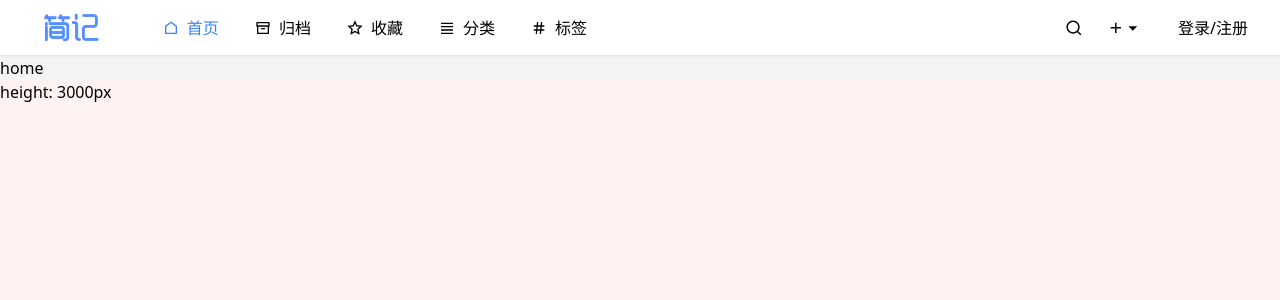
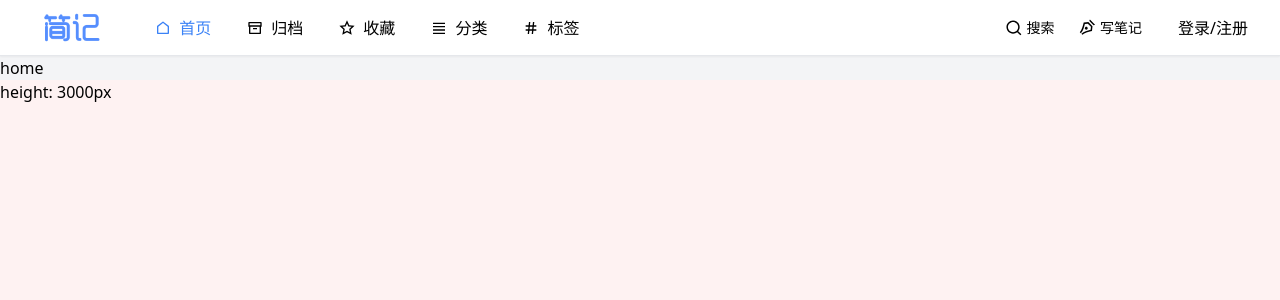
Before and after one commit to lorzzn/jianji-web, a React (Vite) app: page / in a window 1280 px wide. Shown: the top 300 px of the page. Built offline with nearby package versions, Linux system fonts and the light colour scheme; no server answers; what @mobx-devtools/tools, tailwindcss-3d, twin.macro would draw is missing.

Commit message:
update: 样式
reason: 无

```diff
--- a/src/components/SavePostDialog/SavePostDialog.tsx
+++ b/src/components/SavePostDialog/SavePostDialog.tsx
@@ -120,7 +120,7 @@ const SavePostDialog: FC = observer(() => {
               <ZCheckBox className="w-3 h-3" label="放至收藏"></ZCheckBox>
             </div>
           </div>
-          <ZButton>确认保存</ZButton>
+          <ZButton scale={"large"}>确认保存</ZButton>
         </div>
       </div>
     </ZModal>
--- a/src/layouts/components/Header.tsx
+++ b/src/layouts/components/Header.tsx
@@ -1,28 +1,28 @@
-import ZButton, { ZButtonVariants } from "@/components/ZButton/ZButton"
-import ZDropdown, { DropdownOption } from "@/components/ZDropdown/ZDropdown"
+import ZButton from "@/components/ZButton/ZButton"
 import ZImage from "@/components/ZImage/ZImage"
 import { useStore } from "@/store"
-import { twclx } from "@/utils/twclx"
-import { RiAddLine, RiArrowDownSFill, RiSearchLine } from "@remixicon/react"
+import { RiPenNibLine, RiSearchLine } from "@remixicon/react"
 import classNames from "classnames"
 import { observer } from "mobx-react"
 import { FC } from "react"
 import { useNavigate } from "react-router-dom"
 import UserInfo from "./UserInfo"
 
-const dropdownOptions: DropdownOption[] = [
-  { label: "文章", value: "0", selectable: true },
-  { label: "分类", value: "1", selectable: true },
-  { label: "标签", value: "2", selectable: true },
-]
 
 const Header: FC = observer(() => {
   const navigate = useNavigate()
   const { userStore, layoutStore } = useStore()
-  const userInfoLoading = userStore.loading
-  const navItems = layoutStore.navItems
-  const searchButtonActive = layoutStore.location?.pathname === "/search"
-  const addButtonActive = ["/edit"].includes(layoutStore.location?.pathname ?? "")
+  const {
+    loading: userInfoLoading,
+  } = userStore
+  const {
+    layout,
+    location,
+    navItems,
+  } = layoutStore
+
+  const searchButtonActive = location?.pathname === "/search"
+  const penButtonActive = ["/edit"].includes(location?.pathname ?? "")
 
   const onMenuItemClick = (item: (typeof navItems)[0]) => {
     if (item.href) {
@@ -36,18 +36,16 @@ const Header: FC = observer(() => {
     }
   }
 
-  const onDropDownClick = (type: string, item?: DropdownOption) => {
-    if (type === "option") {
-      if (item?.value === "0") {
-        navigate("/edit")
-      }
+  const onPenButtonClick = () => {
+    if (!penButtonActive) {
+      navigate("/edit")
     }
   }
 
   return (
     <header className="h-14 flex items-center justify-between border-b shadow-sm px-8 sticky top-0 bg-white z-[500]">
       <div className="flex items-center">
-        <a href="/" className="flex justify-center w-24 mr-8">
+        <a href="/" className="flex justify-center w-24 mr-6">
           <ZImage className="w-full h-full" src="!/logo.png" />
         </a>
 
@@ -60,7 +58,7 @@ const Header: FC = observer(() => {
                 key={item.href}
                 onClick={() => onMenuItemClick(item)}
               >
-                <item.RiIcon className="w-4 mr-2" />
+                {layout !== "small" && <item.RiIcon className="w-4 mr-2" />}
                 {item.label}
               </ZButton>
             ))}
@@ -70,35 +68,23 @@ const Header: FC = observer(() => {
 
       {!userInfoLoading && (
         <div className="flex items-center">
-          <div className="mx-6 flex items-center flex-nowrap">
+          <div className="mx-6 flex items-center flex-nowrap whitespace-nowrap">
             <ZButton
               variant={"primary_plain"}
-              className={classNames(["text-black hover:bg-blue-50 flex-col", { "text-blue-500": searchButtonActive }])}
+              className={classNames(["text-black hover:bg-blue-50 space-x-1", { "text-blue-500": searchButtonActive }])}
               onClick={onSearchClick}
             >
               <RiSearchLine size={"1.1rem"} />
+              {layout !== "small" && <span>搜索</span>}
             </ZButton>
-            <ZDropdown
-              options={dropdownOptions}
-              classNames={{ menuList: () => classNames(["min-w-20"]) }}
-              onClick={onDropDownClick}
-              target={
-                <div
-                  className={twclx(
-                    ZButtonVariants({
-                      variant: "primary_plain",
-                      className: classNames([
-                        "text-black hover:text-blue-600 hover:bg-blue-50 active:text-blue-700",
-                        { "text-blue-500": addButtonActive },
-                      ]),
-                    }),
-                  )}
-                >
-                  <RiAddLine size={"1.1rem"} />
-                  <RiArrowDownSFill size={"1.1rem"} />
-                </div>
-              }
-            />
+            <ZButton
+              variant={"primary_plain"}
+              className={classNames(["text-black hover:bg-blue-50 space-x-1", { "text-blue-500": penButtonActive }])}
+              onClick={onPenButtonClick}
+            >
+              <RiPenNibLine size={"1.1rem"} />
+              {layout !== "small" && <span>写笔记</span>}
+            </ZButton>
           </div>
 
           <UserInfo />
```
